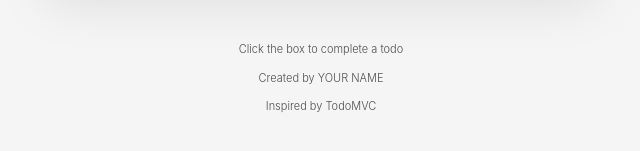
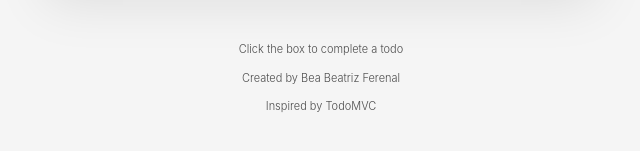
Before and after one commit to biancabeatrizferenal/csit340-todomvc, a React (Vite) app: page / in a window 1280 px wide. Shown: the part 407-558 px from the top of the page, without its empty margins (319-959 px from the left). Built offline with nearby package versions, Linux system fonts and the light colour scheme.

Commit message:
chore: replace YOUR NAME with Bea Beatriz Ferenal

```diff
--- a/src/App.jsx
+++ b/src/App.jsx
@@ -5,7 +5,7 @@ function App() {
   return (
     <div className="min-h-screen bg-[#f5f5f5] py-8 font-light text-[#111]">
       <Todos />
-      <Info name="YOUR NAME" />
+      <Info name="Bea Beatriz Ferenal" />
     </div>
   )
 }
```
